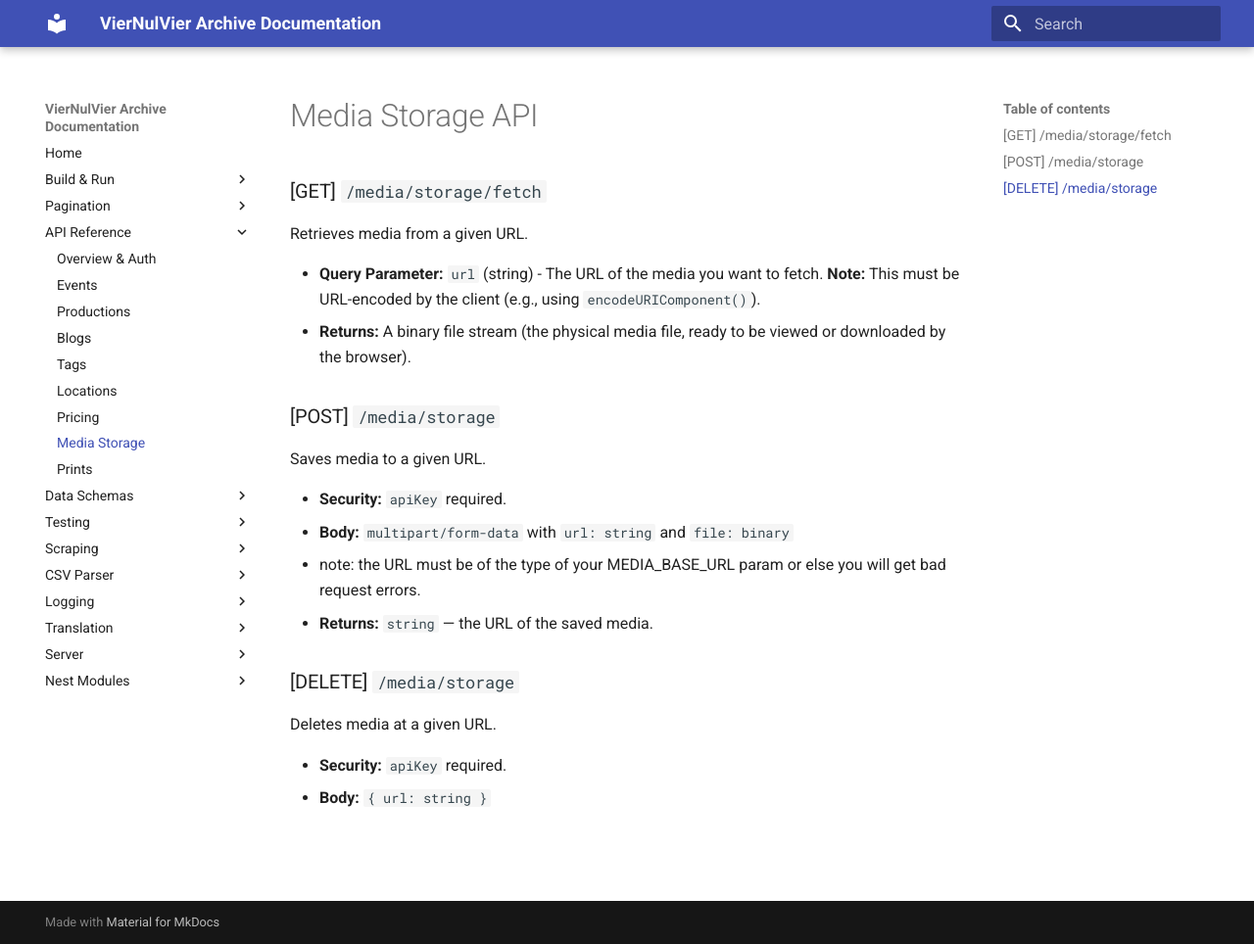
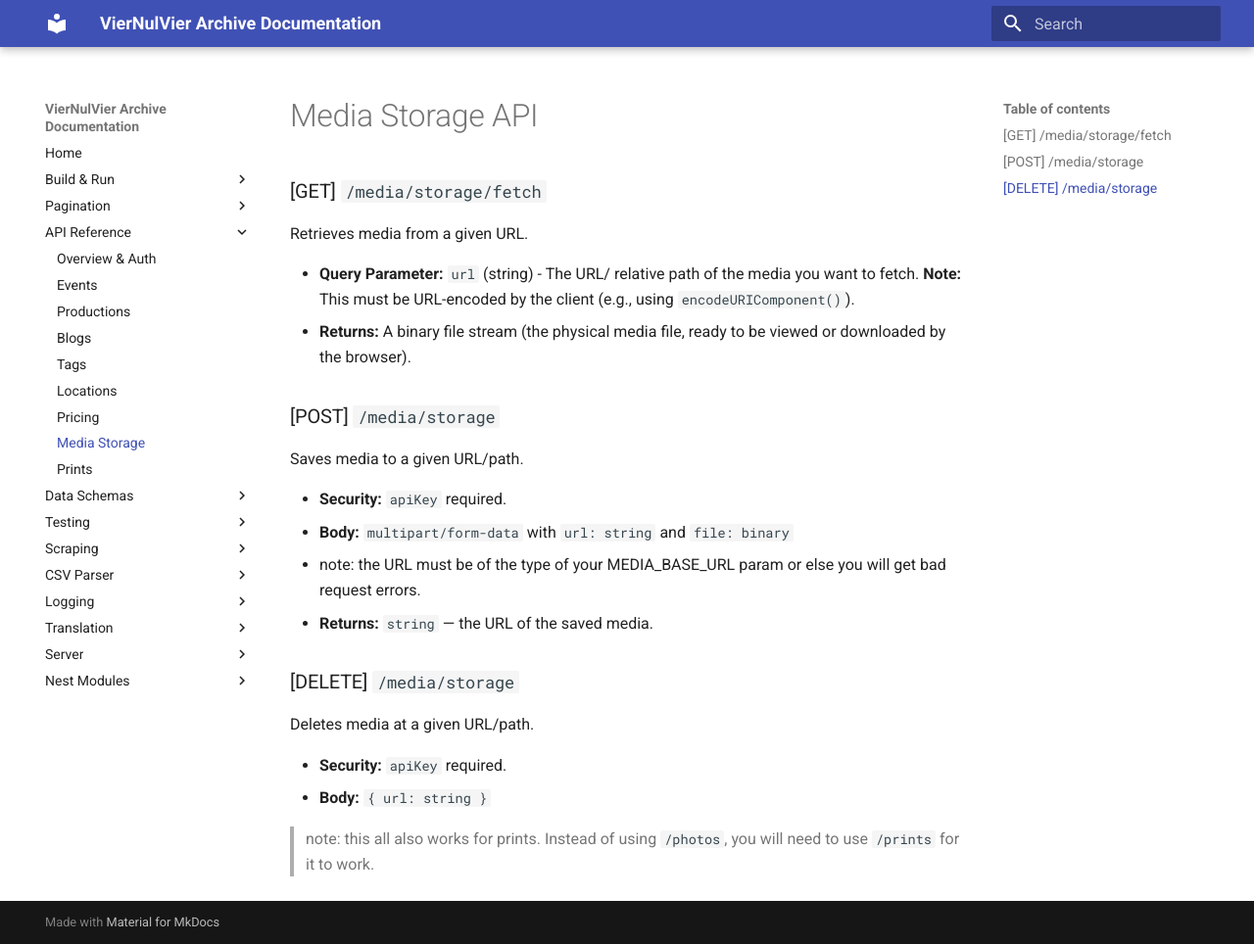
Before and after one commit to SELab-2/viernulvier-4, an MkDocs documentation site: the page built from docs/api/media_storage.md, in a window 1280 px wide and 964 px high. Shown: the whole window at 98% size. Built offline with MkDocs 1.6.1 and Material for MkDocs 9.7.7, drawn with Linux system fonts in a browser that asks for light colours; the version menu is left out.

Commit message:
add clarification

```diff
--- a/docs/api/media_storage.md
+++ b/docs/api/media_storage.md
@@ -4,13 +4,14 @@
 
 Retrieves media from a given URL.
 
-- **Query Parameter:** `url` (string) - The URL of the media you want to fetch. **Note:** This must be URL-encoded by
+- **Query Parameter:** `url` (string) - The URL/ relative path of the media you want to fetch. **Note:** This must be
+  URL-encoded by
   the client (e.g., using `encodeURIComponent()`).
 - **Returns:** A binary file stream (the physical media file, ready to be viewed or downloaded by the browser).
 
 ### [POST] `/media/storage`
 
-Saves media to a given URL.
+Saves media to a given URL/path.
 
 - **Security:** `apiKey` required.
 - **Body:** `multipart/form-data` with `url: string` and `file: binary`
@@ -19,7 +20,9 @@ Saves media to a given URL.
 
 ### [DELETE] `/media/storage`
 
-Deletes media at a given URL.
+Deletes media at a given URL/path.
 
 - **Security:** `apiKey` required.
 - **Body:** `{ url: string }`
+
+> note: this all also works for prints. Instead of using `/photos`, you will need to use `/prints` for it to work.
```
